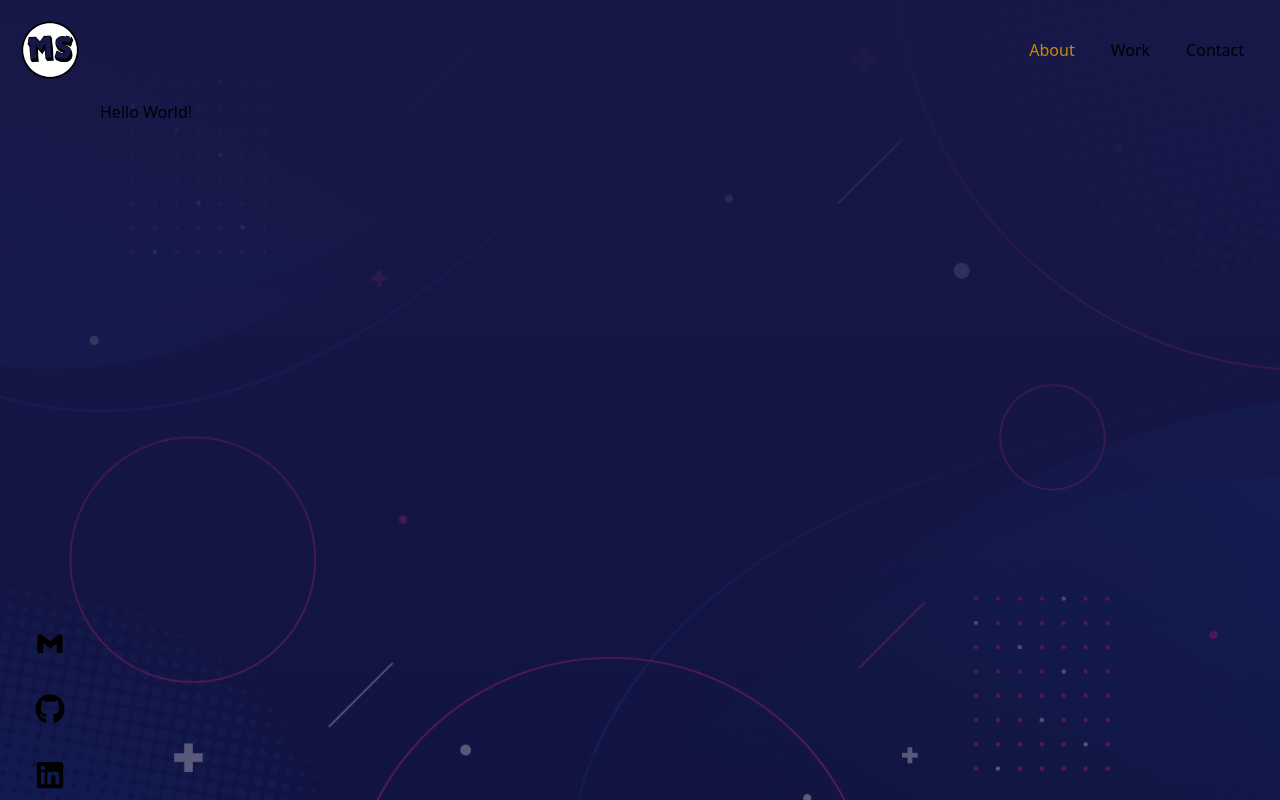
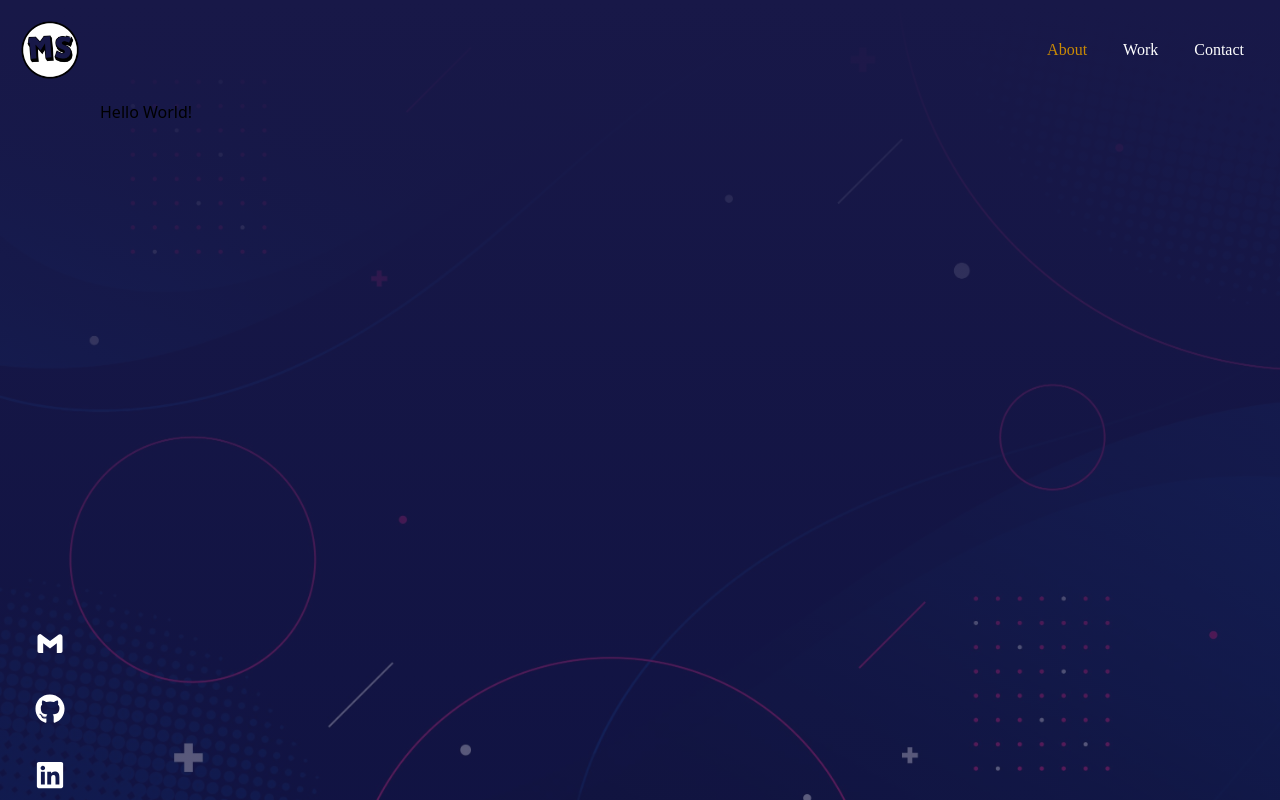
Before and after one commit to Luffytaro22/Portfolio, a React (Vite) app: page / in a window 1280 px wide. Built offline with nearby package versions, Linux system fonts and the light colour scheme.

Commit message:
Add media links

```diff
--- a/src/components/NavBar.jsx
+++ b/src/components/NavBar.jsx
@@ -5,13 +5,12 @@ import logo from '../assets/ms-sin-fondo.png';
 
 const NavBar = () => {
   const location = useLocation();
-  console.log(location.pathname)
 
   return (
     <>
       <div className="w-full">
         <nav>
-          <ul className="flex justify-end h-[100px] items-center gap-9 pr-9">
+          <ul className="flex justify-end h-[100px] items-center gap-9 pr-9 text-white primary-font">
             <li className={ location.pathname === "/" ? "text-yellow-600" : "" }>About</li>
             <li className={ location.pathname === "/work" ? "text-yellow-600" : "" }>Work</li>
             <li className={ location.pathname === "/contact" ? "text-yellow-600" : "" }>Contact</li>
@@ -20,10 +19,16 @@ const NavBar = () => {
       </div>
       <div className="absolute top-0 h-full flex flex-col justify-between items-center pb-[10px]">
         <img src={logo} className="w-[100px]" />
-        <div className="flex flex-col gap-9 text-3xl">
-          <BiLogoGmail />
-          <FaGithub />
-          <FaLinkedin />
+        <div className="flex flex-col gap-9 text-3xl text-white">
+          <a href="mailto:manuelsanchez059@gmail.com" target="_blank" rel="noreferrer">
+            <BiLogoGmail />
+          </a>
+          <a href="https://github.com/Luffytaro22" target="_blank" rel="noreferrer">
+            <FaGithub />
+          </a>
+          <a href="https://www.linkedin.com/in/manuel-alejandro-sanchez-sierra/" target="_blank" rel="noreferrer">
+            <FaLinkedin />
+          </a>
         </div>
       </div>
     </>
```
